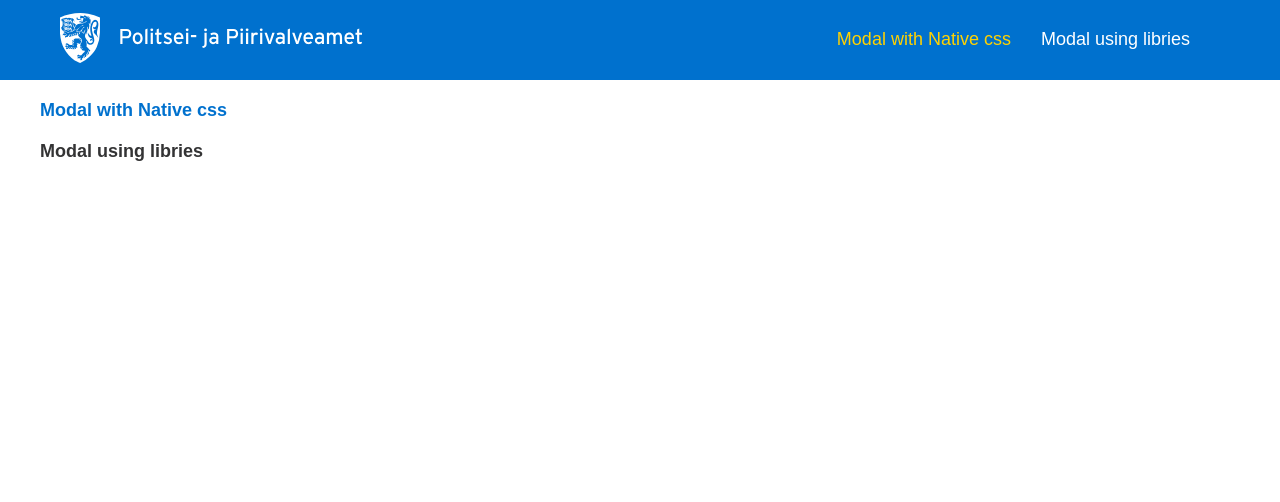
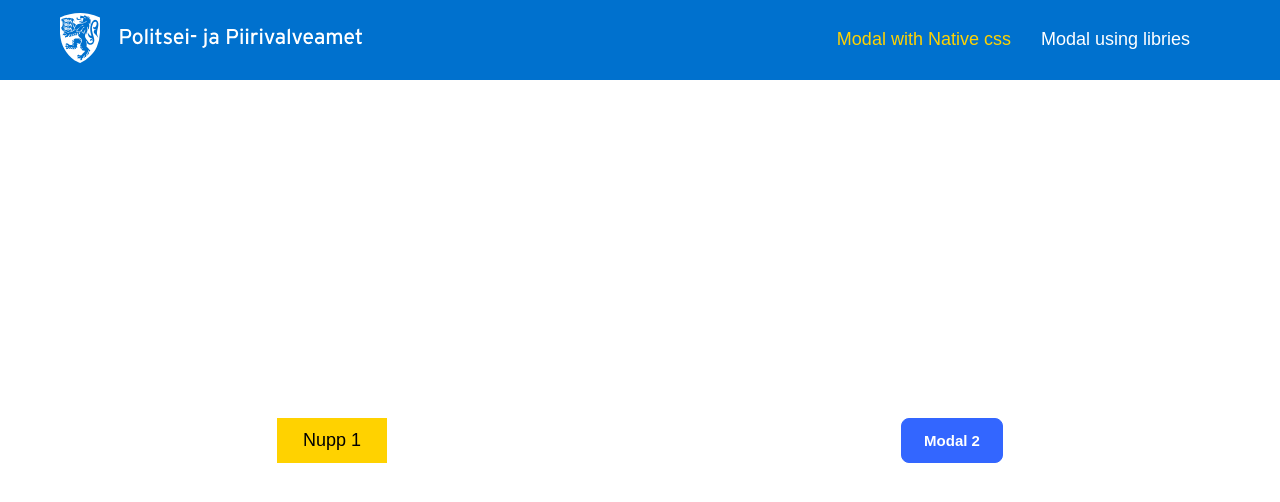
Before and after one commit to individ52/vue-modals, a Vue app: page / in a window 1280 px wide. Shown: the top 502 px of the page. Built offline with nearby package versions, Linux system fonts and the light colour scheme.

Commit message:
create mobile view done

```diff
--- a/src/assets/style/modules/_header.scss
+++ b/src/assets/style/modules/_header.scss
@@ -62,7 +62,8 @@
         box-sizing: border-box;
         position: absolute;
         width: 100%;
-        height: 100vh;
+        min-height: calc(100vh - 80px);
+        overflow: hidden;
         background-color: #fff;
         z-index: 300;
         padding: 20px;
@@ -81,5 +82,8 @@
                 transition: 0.5s all;
             }
         }
+        @media screen and (min-width: 992px) {
+            display: none;
+        }
     }
 }
--- a/src/assets/style/modules/_page-buttons.scss
+++ b/src/assets/style/modules/_page-buttons.scss
@@ -1,4 +1,13 @@
 .page-buttons {
-    margin: 40px auto;
-    width: 50%;
+    width: 100%;
+    height: calc(100vh - 80px);
+    &__wrap {
+        width: 100%;
+        .btn,
+        .btn2 {
+            @media screen and (max-width: 992px) {
+                width: 30%;
+            }
+        }
+    }
 }
--- a/src/assets/style/partials/_animations.scss
+++ b/src/assets/style/partials/_animations.scss
@@ -45,3 +45,25 @@
         }
     }
 }
+
+.sub-menu {
+    &-enter {
+        opacity: 0;
+        transform: translateX(100%);
+        &-active {
+            transition: all 0.5s ease-out;
+        }
+        &-from {
+            opacity: 0;
+            transform: translateX(100%);
+            transition: all 0.5s ease-out;
+        }
+    }
+    &-leave {
+        &-active {
+            opacity: 0;
+            transform: translateX(100%);
+            transition: all 0.5s ease-out;
+        }
+    }
+}
--- a/src/components/Header.vue
+++ b/src/components/Header.vue
@@ -29,7 +29,7 @@ export default defineComponent({
                     </div>
                 </div>
             </div>
-            <transition>
+            <transition name="sub-menu">
                 <div class="header__sub-menu" v-if="isShowMenu">
                     <nav class="header__sub-menu__content">
                         <router-link to="/" class="header__sub-menu__item" active-class="header__sub-menu__item--active">Modal with Native css</router-link>
--- a/src/components/TestButtons.vue
+++ b/src/components/TestButtons.vue
@@ -2,7 +2,7 @@
 import { defineComponent } from "vue";
 import TestModal from "./modal/TestModal.vue";
 export default defineComponent({
-  components: { TestModal },
+    components: { TestModal },
     data: () => ({
         show: false,
     }),
@@ -18,9 +18,11 @@ export default defineComponent({
 </script>
 
 <template>
-    <div class="page-buttons flex justify-content-between">
-        <button class="btn btn--primary" @click="showModal">Nupp 1</button>
-        <button class="btn2 btn2--primary">Modal 2</button>
+    <div class="page-buttons flex justify-content-center align-items-center">
+        <div class="page-buttons__wrap flex justify-content-around">
+            <button class="btn btn--primary" @click="showModal">Nupp 1</button>
+            <button class="btn2 btn2--primary">Modal 2</button>
+        </div>
     </div>
     <test-modal :show="show" @close="hideModal" />
 </template>
--- a/src/components/UI/Modal.vue
+++ b/src/components/UI/Modal.vue
@@ -1,6 +1,6 @@
 <script lang="ts">
 import { defineComponent } from "vue";
-import CrossBtn from "./../UI/Icons/CrossBtn.vue";
+import CrossBtn from "./CrossBtn.vue";
 export default defineComponent({
     components: { CrossBtn },
     props: {
```
Also changed, not shown: src/assets/style/layout/_base.scss (line endings or trailing spaces), src/components/UI/CrossBtn.vue (renamed from src/components/UI/Icons/CrossBtn.vue).
